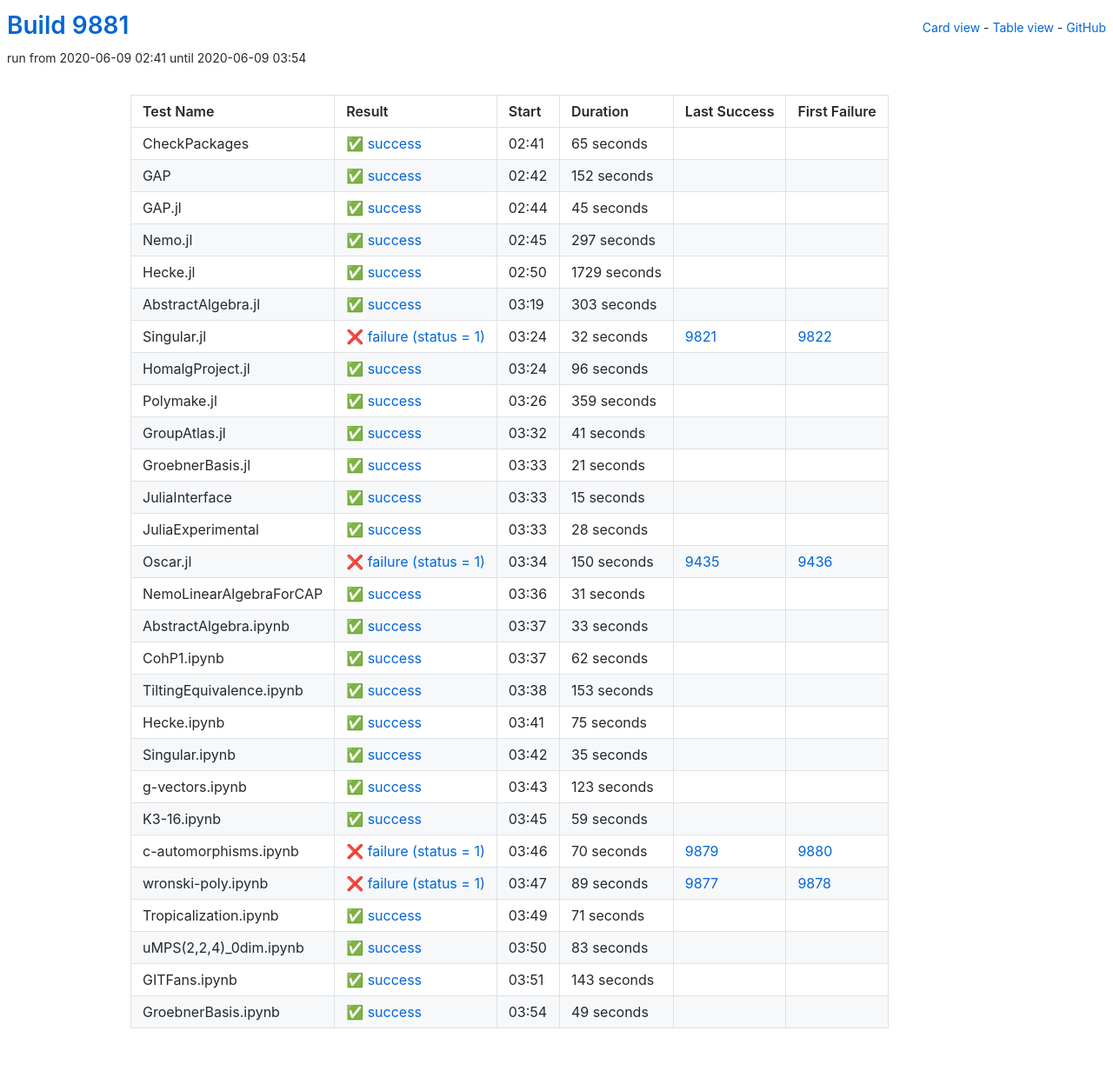
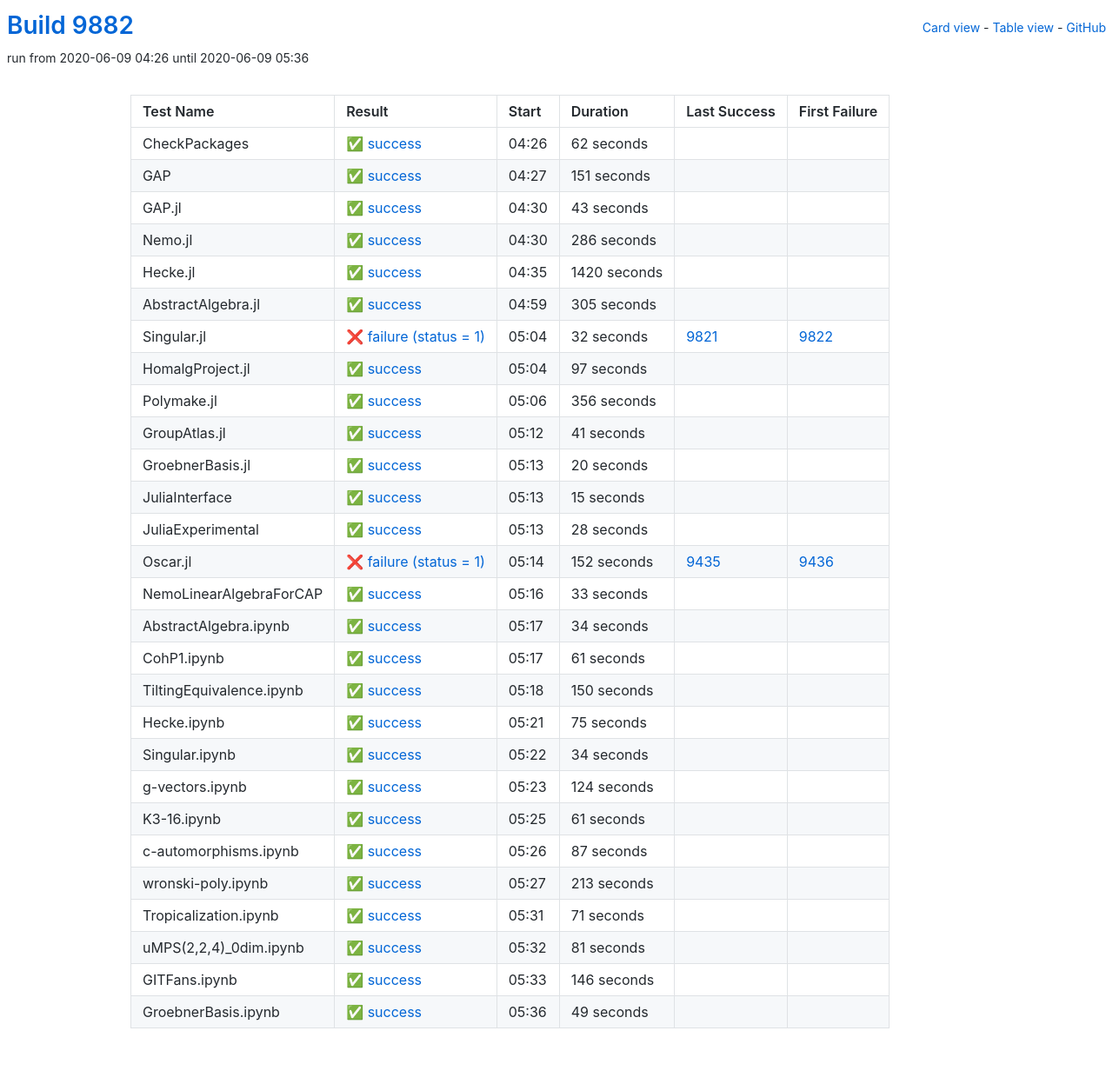
Before and after one commit to oscar-system/oscar-ci-status, a Jekyll site: the page built from table.html, in a window 1280 px wide. Shown: the whole page at 87% size. Built offline with Jekyll 4.4.1, drawn with Linux system fonts in a browser that asks for light colours.

Commit message:
Build 9882

```diff
--- a/_data/ci.yml
+++ b/_data/ci.yml
@@ -1,77 +1,77 @@
-build: 9881
-build_url: https://oscarci.mathematik.uni-kl.de/job/oscar/9881/
+build: 9882
+build_url: https://oscarci.mathematik.uni-kl.de/job/oscar/9882/
 job: oscar
 tests:
-- duration: 65
+- duration: 62
   exitcode: 0
   first_failure: false
   first_failure_url: null
   id: checkpackages
   last_success: false
   last_success_url: null
-  log: https://oscarci.mathematik.uni-kl.de/job/oscar/9881/artifact/logs/build-9881/CheckPackages.log
+  log: https://oscarci.mathematik.uni-kl.de/job/oscar/9882/artifact/logs/build-9882/CheckPackages.log
   name: CheckPackages
-  start: 2020-06-09 02:41
+  start: 2020-06-09 04:26
   status: success
   success: true
-- duration: 152
+- duration: 151
   exitcode: 0
   first_failure: false
   first_failure_url: null
   id: gap
   last_success: false
   last_success_url: null
-  log: https://oscarci.mathematik.uni-kl.de/job/oscar/9881/artifact/logs/build-9881/GAP.log
+  log: https://oscarci.mathematik.uni-kl.de/job/oscar/9882/artifact/logs/build-9882/GAP.log
   name: GAP
-  start: 2020-06-09 02:42
+  start: 2020-06-09 04:27
   status: success
   success: true
-- duration: 45
+- duration: 43
   exitcode: 0
   first_failure: false
   first_failure_url: null
   id: gap-jl
   last_success: false
   last_success_url: null
-  log: https://oscarci.mathematik.uni-kl.de/job/oscar/9881/artifact/logs/build-9881/GAP.jl.log
+  log: https://oscarci.mathematik.uni-kl.de/job/oscar/9882/artifact/logs/build-9882/GAP.jl.log
   name: GAP.jl
-  start: 2020-06-09 02:44
+  start: 2020-06-09 04:30
   status: success
   success: true
-- duration: 297
+- duration: 286
   exitcode: 0
   first_failure: false
   first_failure_url: null
   id: nemo-jl
   last_success: false
   last_success_url: null
-  log: https://oscarci.mathematik.uni-kl.de/job/oscar/9881/artifact/logs/build-9881/Nemo.jl.log
+  log: https://oscarci.mathematik.uni-kl.de/job/oscar/9882/artifact/logs/build-9882/Nemo.jl.log
   name: Nemo.jl
-  start: 2020-06-09 02:45
+  start: 2020-06-09 04:30
   status: success
   success: true
-- duration: 1729
+- duration: 1420
   exitcode: 0
   first_failure: false
   first_failure_url: null
   id: hecke-jl
   last_success: false
   last_success_url: null
-  log: https://oscarci.mathematik.uni-kl.de/job/oscar/9881/artifact/logs/build-9881/Hecke.jl.log
+  log: https://oscarci.mathematik.uni-kl.de/job/oscar/9882/artifact/logs/build-9882/Hecke.jl.log
   name: Hecke.jl
-  start: 2020-06-09 02:50
+  start: 2020-06-09 04:35
   status: success
   success: true
-- duration: 303
+- duration: 305
   exitcode: 0
   first_failure: false
   first_failure_url: null
   id: abstractalgebra-jl
   last_success: false
   last_success_url: null
-  log: https://oscarci.mathematik.uni-kl.de/job/oscar/9881/artifact/logs/build-9881/AbstractAlgebra.jl.log
+  log: https://oscarci.mathematik.uni-kl.de/job/oscar/9882/artifact/logs/build-9882/AbstractAlgebra.jl.log
   name: AbstractAlgebra.jl
-  start: 2020-06-09 03:19
+  start: 2020-06-09 04:59
   status: success
   success: true
 - duration: 32
@@ -81,33 +81,33 @@
   id: singular-jl
   last_success: 9821
   last_success_url: https://oscarci.mathematik.uni-kl.de/job/oscar/9821/
-  log: https://oscarci.mathematik.uni-kl.de/job/oscar/9881/artifact/logs/build-9881/Singular.jl.log
+  log: https://oscarci.mathematik.uni-kl.de/job/oscar/9882/artifact/logs/build-9882/Singular.jl.log
   name: Singular.jl
-  start: 2020-06-09 03:24
+  start: 2020-06-09 05:04
   status: failure
   success: false
-- duration: 96
+- duration: 97
   exitcode: 0
   first_failure: false
   first_failure_url: null
   id: homalgproject-jl
   last_success: false
   last_success_url: null
-  log: https://oscarci.mathematik.uni-kl.de/job/oscar/9881/artifact/logs/build-9881/HomalgProject.jl.log
+  log: https://oscarci.mathematik.uni-kl.de/job/oscar/9882/artifact/logs/build-9882/HomalgProject.jl.log
   name: HomalgProject.jl
-  start: 2020-06-09 03:24
+  start: 2020-06-09 05:04
   status: success
   success: true
-- duration: 359
+- duration: 356
   exitcode: 0
   first_failure: false
   first_failure_url: null
   id: polymake-jl
   last_success: false
   last_success_url: null
-  log: https://oscarci.mathematik.uni-kl.de/job/oscar/9881/artifact/logs/build-9881/Polymake.jl.log
+  log: https://oscarci.mathematik.uni-kl.de/job/oscar/9882/artifact/logs/build-9882/Polymake.jl.log
   name: Polymake.jl
-  start: 2020-06-09 03:26
+  start: 2020-06-09 05:06
   status: success
   success: true
 - duration: 41
@@ -117,21 +117,21 @@
   id: groupatlas-jl
   last_success: false
   last_success_url: null
-  log: https://oscarci.mathematik.uni-kl.de/job/oscar/9881/artifact/logs/build-9881/GroupAtlas.jl.log
+  log: https://oscarci.mathematik.uni-kl.de/job/oscar/9882/artifact/logs/build-9882/GroupAtlas.jl.log
   name: GroupAtlas.jl
-  start: 2020-06-09 03:32
+  start: 2020-06-09 05:12
   status: success
   success: true
-- duration: 21
+- duration: 20
   exitcode: 0
   first_failure: false
   first_failure_url: null
   id: groebnerbasis-jl
   last_success: false
   last_success_url: null
-  log: https://oscarci.mathematik.uni-kl.de/job/oscar/9881/artifact/logs/build-9881/GroebnerBasis.jl.log
+  log: https://oscarci.mathematik.uni-kl.de/job/oscar/9882/artifact/logs/build-9882/GroebnerBasis.jl.log
   name: GroebnerBasis.jl
-  start: 2020-06-09 03:33
+  start: 2020-06-09 05:13
   status: success
   success: true
 - duration: 15
@@ -141,9 +141,9 @@
   id: juliainterface
   last_success: false
   last_success_url: null
-  log: https://oscarci.mathematik.uni-kl.de/job/oscar/9881/artifact/logs/build-9881/JuliaInterface.log
+  log: https://oscarci.mathematik.uni-kl.de/job/oscar/9882/artifact/logs/build-9882/JuliaInterface.log
   name: JuliaInterface
-  start: 2020-06-09 03:33
+  start: 2020-06-09 05:13
   status: success
   success: true
 - duration: 28
@@ -153,69 +153,69 @@
   id: juliaexperimental
   last_success: false
   last_success_url: null
-  log: https://oscarci.mathematik.uni-kl.de/job/oscar/9881/artifact/logs/build-9881/JuliaExperimental.log
+  log: https://oscarci.mathematik.uni-kl.de/job/oscar/9882/artifact/logs/build-9882/JuliaExperimental.log
   name: JuliaExperimental
-  start: 2020-06-09 03:33
+  start: 2020-06-09 05:13
   status: success
   success: true
-- duration: 150
+- duration: 152
   exitcode: 1
   first_failure: 9436
   first_failure_url: https://oscarci.mathematik.uni-kl.de/job/oscar/9436/
   id: oscar-jl
   last_success: 9435
   last_success_url: https://oscarci.mathematik.uni-kl.de/job/oscar/9435/
-  log: https://oscarci.mathematik.uni-kl.de/job/oscar/9881/artifact/logs/build-9881/Oscar.jl.log
+  log: https://oscarci.mathematik.uni-kl.de/job/oscar/9882/artifact/logs/build-9882/Oscar.jl.log
   name: Oscar.jl
-  start: 2020-06-09 03:34
+  start: 2020-06-09 05:14
   status: failure
   success: false
-- duration: 31
+- duration: 33
   exitcode: 0
   first_failure: false
   first_failure_url: null
   id: nemolinearalgebraforcap
   last_success: false
   last_success_url: null
-  log: https://oscarci.mathematik.uni-kl.de/job/oscar/9881/artifact/logs/build-9881/NemoLinearAlgebraForCAP.log
+  log: https://oscarci.mathematik.uni-kl.de/job/oscar/9882/artifact/logs/build-9882/NemoLinearAlgebraForCAP.log
   name: NemoLinearAlgebraForCAP
-  start: 2020-06-09 03:36
+  start: 2020-06-09 05:16
   status: success
   success: true
-- duration: 33
+- duration: 34
   exitcode: 0
   first_failure: false
   first_failure_url: null
   id: abstractalgebra-ipynb
   last_success: false
   last_success_url: null
-  log: https://oscarci.mathematik.uni-kl.de/job/oscar/9881/artifact/logs/build-9881/AbstractAlgebra.ipynb.log
+  log: https://oscarci.mathematik.uni-kl.de/job/oscar/9882/artifact/logs/build-9882/AbstractAlgebra.ipynb.log
   name: AbstractAlgebra.ipynb
-  start: 2020-06-09 03:37
+  start: 2020-06-09 05:17
   status: success
   success: true
-- duration: 62
+- duration: 61
   exitcode: 0
   first_failure: false
   first_failure_url: null
   id: cohp1-ipynb
   last_success: false
   last_success_url: null
-  log: https://oscarci.mathematik.uni-kl.de/job/oscar/9881/artifact/logs/build-9881/CohP1.ipynb.log
+  log: https://oscarci.mathematik.uni-kl.de/job/oscar/9882/artifact/logs/build-9882/CohP1.ipynb.log
   name: CohP1.ipynb
-  start: 2020-06-09 03:37
+  start: 2020-06-09 05:17
   status: success
   success: true
-- duration: 153
+- duration: 150
   exitcode: 0
   first_failure: false
   first_failure_url: null
   id: tiltingequivalence-ipynb
   last_success: false
   last_success_url: null
-  log: https://oscarci.mathematik.uni-kl.de/job/oscar/9881/artifact/logs/build-9881/TiltingEquivalence.ipynb.log
+  log: https://oscarci.mathematik.uni-kl.de/job/oscar/9882/artifact/logs/build-9882/TiltingEquivalence.ipynb.log
   name: TiltingEquivalence.ipynb
-  start: 2020-06-09 03:38
+  start: 2020-06-09 05:18
   status: success
   success: true
 - duration: 75
@@ -225,71 +225,71 @@
   id: hecke-ipynb
   last_success: false
   last_success_url: null
-  log: https://oscarci.mathematik.uni-kl.de/job/oscar/9881/artifact/logs/build-9881/Hecke.ipynb.log
+  log: https://oscarci.mathematik.uni-kl.de/job/oscar/9882/artifact/logs/build-9882/Hecke.ipynb.log
   name: Hecke.ipynb
-  start: 2020-06-09 03:41
+  start: 2020-06-09 05:21
   status: success
   success: true
-- duration: 35
+- duration: 34
   exitcode: 0
   first_failure: false
   first_failure_url: null
   id: singular-ipynb
   last_success: false
   last_success_url: null
-  log: https://oscarci.mathematik.uni-kl.de/job/oscar/9881/artifact/logs/build-9881/Singular.ipynb.log
+  log: https://oscarci.mathematik.uni-kl.de/job/oscar/9882/artifact/logs/build-9882/Singular.ipynb.log
   name: Singular.ipynb
-  start: 2020-06-09 03:42
+  start: 2020-06-09 05:22
   status: success
   success: true
-- duration: 123
+- duration: 124
   exitcode: 0
   first_failure: false
   first_failure_url: null
   id: g-vectors-ipynb
   last_success: false
   last_success_url: null
-  log: https://oscarci.mathematik.uni-kl.de/job/oscar/9881/artifact/logs/build-9881/g-vectors.ipynb.log
+  log: https://oscarci.mathematik.uni-kl.de/job/oscar/9882/artifact/logs/build-9882/g-vectors.ipynb.log
   name: g-vectors.ipynb
-  start: 2020-06-09 03:43
+  start: 2020-06-09 05:23
   status: success
   success: true
-- duration: 59
+- duration: 61
   exitcode: 0
   first_failure: false
   first_failure_url: null
   id: k3-16-ipynb
   last_success: false
   last_success_url: null
-  log: https://oscarci.mathematik.uni-kl.de/job/oscar/9881/artifact/logs/build-9881/K3-16.ipynb.log
+  log: https://oscarci.mathematik.uni-kl.de/job/oscar/9882/artifact/logs/build-9882/K3-16.ipynb.log
   name: K3-16.ipynb
-  start: 2020-06-09 03:45
+  start: 2020-06-09 05:25
   status: success
   success: true
-- duration: 70
-  exitcode: 1
-  first_failure: 9880
-  first_failure_url: https://oscarci.mathematik.uni-kl.de/job/oscar/9880/
+- duration: 87
+  exitcode: 0
+  first_failure: false
+  first_failure_url: null
   id: c-automorphisms-ipynb
-  last_success: 9879
-  last_success_url: https://oscarci.mathematik.uni-kl.de/job/oscar/9879/
-  log: https://oscarci.mathematik.uni-kl.de/job/oscar/9881/artifact/logs/build-9881/c-automorphisms.ipynb.log
+  last_success: false
+  last_success_url: null
+  log: https://oscarci.mathematik.uni-kl.de/job/oscar/9882/artifact/logs/build-9882/c-automorphisms.ipynb.log
   name: c-automorphisms.ipynb
-  start: 2020-06-09 03:46
-  status: failure
-  success: false
-- duration: 89
-  exitcode: 1
-  first_failure: 9878
-  first_failure_url: https://oscarci.mathematik.uni-kl.de/job/oscar/9878/
+  start: 2020-06-09 05:26
+  status: success
+  success: true
+- duration: 213
+  exitcode: 0
+  first_failure: false
+  first_failure_url: null
   id: wronski-poly-ipynb
-  last_success: 9877
-  last_success_url: https://oscarci.mathematik.uni-kl.de/job/oscar/9877/
-  log: https://oscarci.mathematik.uni-kl.de/job/oscar/9881/artifact/logs/build-9881/wronski-poly.ipynb.log
+  last_success: false
+  last_success_url: null
+  log: https://oscarci.mathematik.uni-kl.de/job/oscar/9882/artifact/logs/build-9882/wronski-poly.ipynb.log
   name: wronski-poly.ipynb
-  start: 2020-06-09 03:47
-  status: failure
-  success: false
+  start: 2020-06-09 05:27
+  status: success
+  success: true
 - duration: 71
   exitcode: 0
   first_failure: false
@@ -297,33 +297,33 @@
   id: tropicalization-ipynb
   last_success: false
   last_success_url: null
-  log: https://oscarci.mathematik.uni-kl.de/job/oscar/9881/artifact/logs/build-9881/Tropicalization.ipynb.log
+  log: https://oscarci.mathematik.uni-kl.de/job/oscar/9882/artifact/logs/build-9882/Tropicalization.ipynb.log
   name: Tropicalization.ipynb
-  start: 2020-06-09 03:49
+  start: 2020-06-09 05:31
   status: success
   success: true
-- duration: 83
+- duration: 81
   exitcode: 0
   first_failure: false
   first_failure_url: null
   id: umps-2-2-4-0dim-ipynb
   last_success: false
   last_success_url: null
-  log: https://oscarci.mathematik.uni-kl.de/job/oscar/9881/artifact/logs/build-9881/uMPS-2-2-4-_0dim.ipynb.log
+  log: https://oscarci.mathematik.uni-kl.de/job/oscar/9882/artifact/logs/build-9882/uMPS-2-2-4-_0dim.ipynb.log
   name: uMPS(2,2,4)_0dim.ipynb
-  start: 2020-06-09 03:50
+  start: 2020-06-09 05:32
   status: success
   success: true
-- duration: 143
+- duration: 146
   exitcode: 0
   first_failure: false
   first_failure_url: null
   id: gitfans-ipynb
   last_success: false
   last_success_url: null
-  log: https://oscarci.mathematik.uni-kl.de/job/oscar/9881/artifact/logs/build-9881/GITFans.ipynb.log
+  log: https://oscarci.mathematik.uni-kl.de/job/oscar/9882/artifact/logs/build-9882/GITFans.ipynb.log
   name: GITFans.ipynb
-  start: 2020-06-09 03:51
+  start: 2020-06-09 05:33
   status: success
   success: true
 - duration: 49
@@ -333,8 +333,8 @@
   id: groebnerbasis-ipynb
   last_success: false
   last_success_url: null
-  log: https://oscarci.mathematik.uni-kl.de/job/oscar/9881/artifact/logs/build-9881/GroebnerBasis.ipynb.log
+  log: https://oscarci.mathematik.uni-kl.de/job/oscar/9882/artifact/logs/build-9882/GroebnerBasis.ipynb.log
   name: GroebnerBasis.ipynb
-  start: 2020-06-09 03:54
+  start: 2020-06-09 05:36
   status: success
   success: true
```
Also changed, not shown: README.md.
